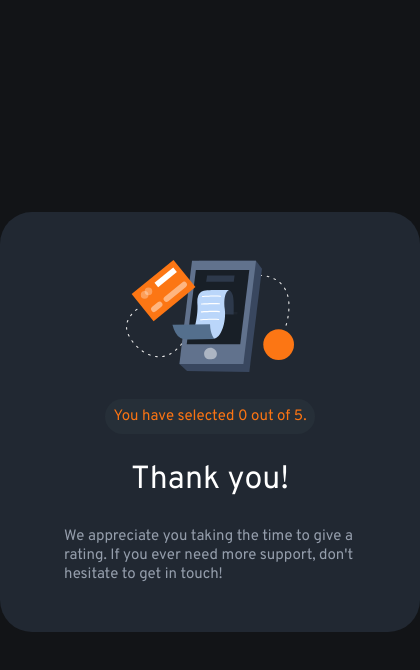
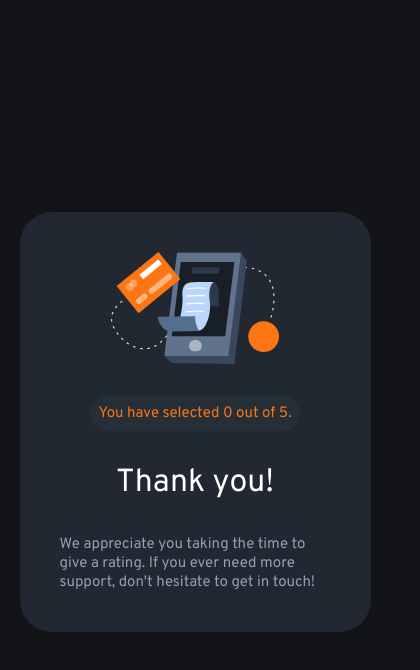
Before and after one commit to victorsobrinho93/fem-interactive-rating-component, a plain HTML site: page index.html in a window 390 px wide. Both pictures are taken after a click on the link "SUBMIT". Shown: the whole page, 420 px wide, since content can reach past the window. Drawn offline with nearby package versions, Linux system fonts and the light colour scheme.

Commit message:
mobile - lc

```diff
--- a/css/styles.css
+++ b/css/styles.css
@@ -105,7 +105,8 @@ body {
   justify-content: space-between;
   margin: 0;
   padding: 2rem;
-  height: 420px;
+  height: 100%;
+  width: 100%;
   & h1 {
     padding-bottom: 0;
   }
@@ -121,3 +122,14 @@ body {
 #thank-you-img {
   height: 7rem;
 }
+
+@media (max-width: 960px), (orientation: portrait) {
+  body {
+    width: 100vw;
+    grid-template-columns: 1fr 90% 1fr;
+  }
+  #container {
+    padding: 0.5rem;
+    width: 100%;
+  }
+}
```
